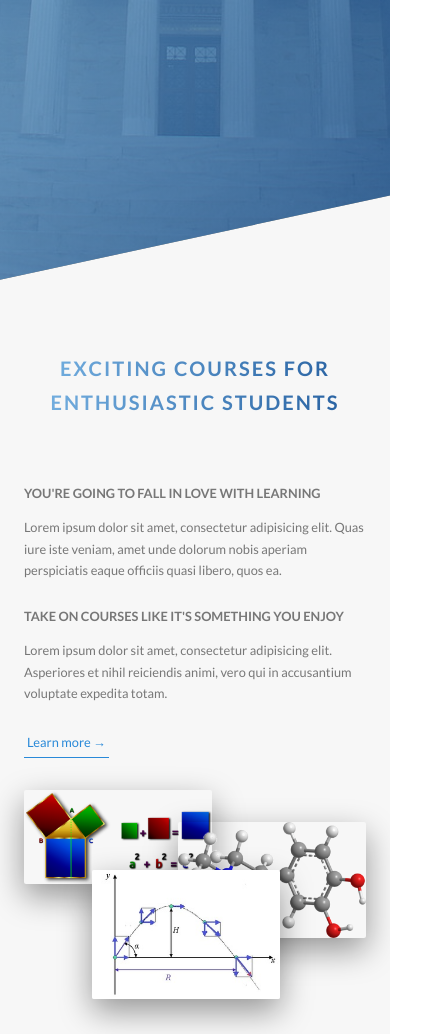
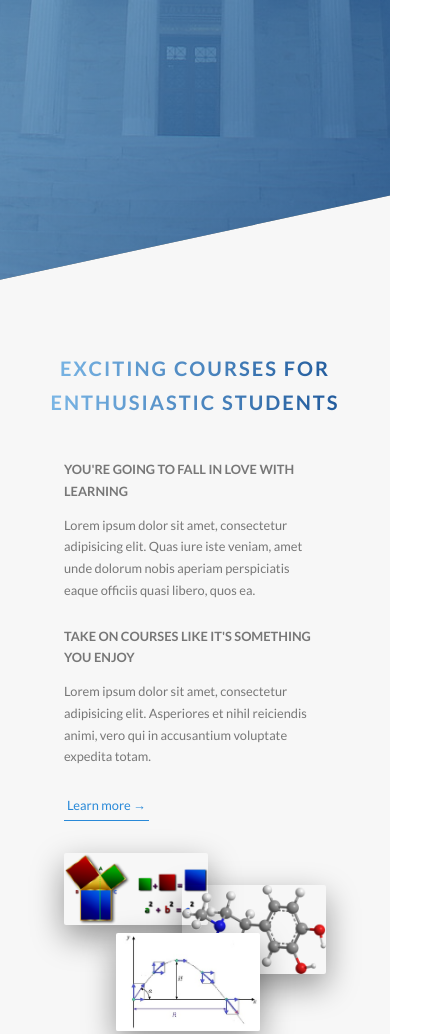
Before and after one commit to trphunt/academy, a website: page index.html in a window 390 px wide. Shown: the part 522-1556 px from the top of the page, 422 px wide, since content can reach past the window. Drawn offline with Linux system fonts and the light colour scheme.

Commit message:
refactor cards for mobile

```diff
--- a/sass/base/_utilities.scss
+++ b/sass/base/_utilities.scss
@@ -1,8 +1,22 @@
 .u-center-text { text-align: center !important; }
 
 .u-margin-bottom-small { margin-bottom: 1.5rem !important; }
-.u-margin-bottom-medium { margin-bottom: 4rem !important; }
-.u-margin-bottom-big { margin-bottom: 8rem !important; }
+.u-margin-bottom-medium {
+  margin-bottom: 4rem !important;
+
+  @include respond(tab-port) {
+    margin-bottom: 3rem !important;
+  }
+}
+
+
+.u-margin-bottom-big {
+  margin-bottom: 8rem !important;
+
+  @include respond(tab-port) {
+    margin-bottom: 5rem !important;
+  }
+}
 
 .u-margin-top-big { margin-top: 8rem !important; }
 .u-margin-top-huge { margin-top: 10rem !important; }
--- a/sass/components/_card.scss
+++ b/sass/components/_card.scss
@@ -132,7 +132,6 @@
   // FRONT SIDE STYLING
   &__cta {
     @include center-horizontal-vertical;
-
     width: 90%;
     text-align: center;
   }
@@ -152,4 +151,51 @@
     font-size: 6rem;
     font-weight: 100;
   }
+
+
+
+
+  @include respond(tab-port) {
+    height: auto;
+    border-radius: 3px;
+    background-color: $color-white;
+    box-shadow: 0 1.5rem 4rem rgba($color-black, .15);
+
+    &__side {
+      height: auto;
+      position: relative;
+      box-shadow: none;
+
+      &--back {
+        transform: rotateY(0);
+        clip-path: polygon(0 15%, 100% 0, 100% 100%, 0 100%);
+      }
+    }
+
+    &:hover &__side--front {
+      transform: rotateY(0);
+    }
+
+    &__details {
+      padding: 0 1rem;
+    }
+
+    // FRONT SIDE STYLING
+    &__cta {
+      position: relative;
+      top: 0;
+      left: 0;
+      transform: translate(0);
+      width: 100%;
+      padding: 7rem 4rem 4rem 4rem;
+    }
+
+    &__price-box {
+      margin-bottom: 3rem;
+    }
+
+    &__price-value {
+      font-size: 6rem;
+    }
+  }
 }
--- a/sass/components/_composition.scss
+++ b/sass/components/_composition.scss
@@ -9,6 +9,10 @@
     z-index: 10;
     transition: all .2s;
     outline-offset: 2rem;
+
+    @include respond(tab-port) {
+      outline-offset: 1rem;
+    }
 
     &--p1 {
       left: 0;
@@ -30,6 +34,10 @@
       transform: scale(1.05) translateY(-.5rem);
       box-shadow: 0 2.5rem 4rem rgba($color-black, .5);
       z-index: 20;
+
+      @include respond(tab-port) {
+        outline: 1.2rem solid $color-primary;
+      }
     }
   }
 
--- a/sass/components/_feature-box.scss
+++ b/sass/components/_feature-box.scss
@@ -6,6 +6,10 @@
   border-radius: 3px;
   box-shadow: 0 1.5rem 4rem rgba($color-black, .15);
   transition: transform .3s;
+
+  @include respond(tab-port) {
+    padding: 2rem;
+  }
 
   &__icon {
     font-size: 6rem;
--- a/sass/pages/_home.scss
+++ b/sass/pages/_home.scss
@@ -5,7 +5,7 @@
 
   @include respond(tab-port) {
     margin-top: -20vh;
-    padding: 30rem 0 45rem 0;
+    padding: 30rem 5rem 45rem 5rem;
   }
 }
 
@@ -28,7 +28,7 @@
   }
 
   @include respond(tab-port) {
-    padding: 15rem 0;
+    padding: 10rem 0;
   }
 }
 
@@ -45,12 +45,24 @@
 
 .section-stories {
   position: relative;
-  padding: 10rem 0;
+  padding: 15rem 0;
+
+  @include respond(tab-port) {
+    padding: 10rem 0;
+  }
+
+  @include respond(phone) {
+    padding: 8rem 5rem;
+  }
 }
 
 .section-enroll {
   padding: 15rem 0;
   background-image: linear-gradient(to right bottom, $color-primary-light, $color-primary-dark);
+
+  @include respond(tab-port) {
+    padding: 10rem 0;
+  }
 }
 
 .enroll {
```
Also changed, not shown: css/style.css.
